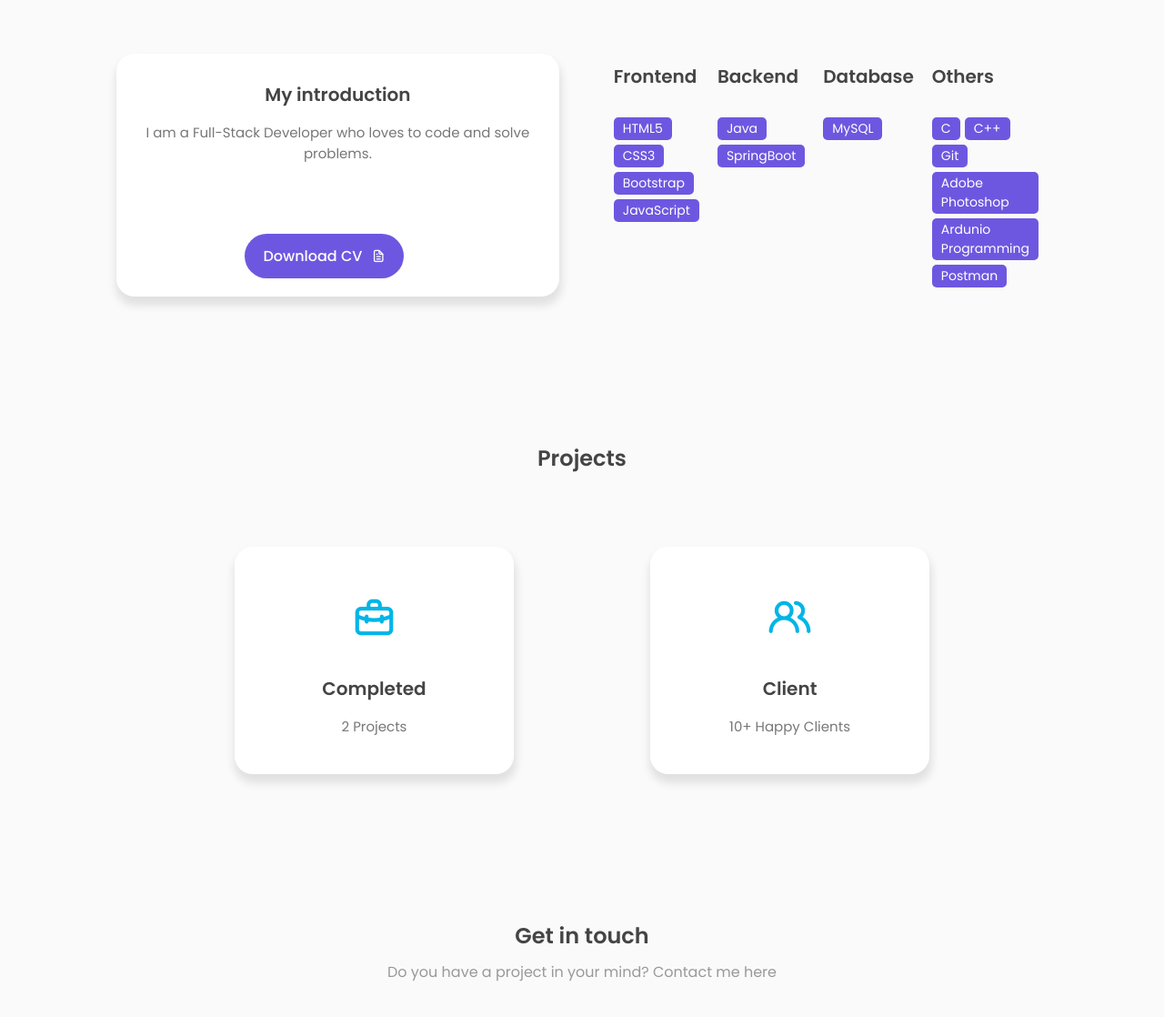
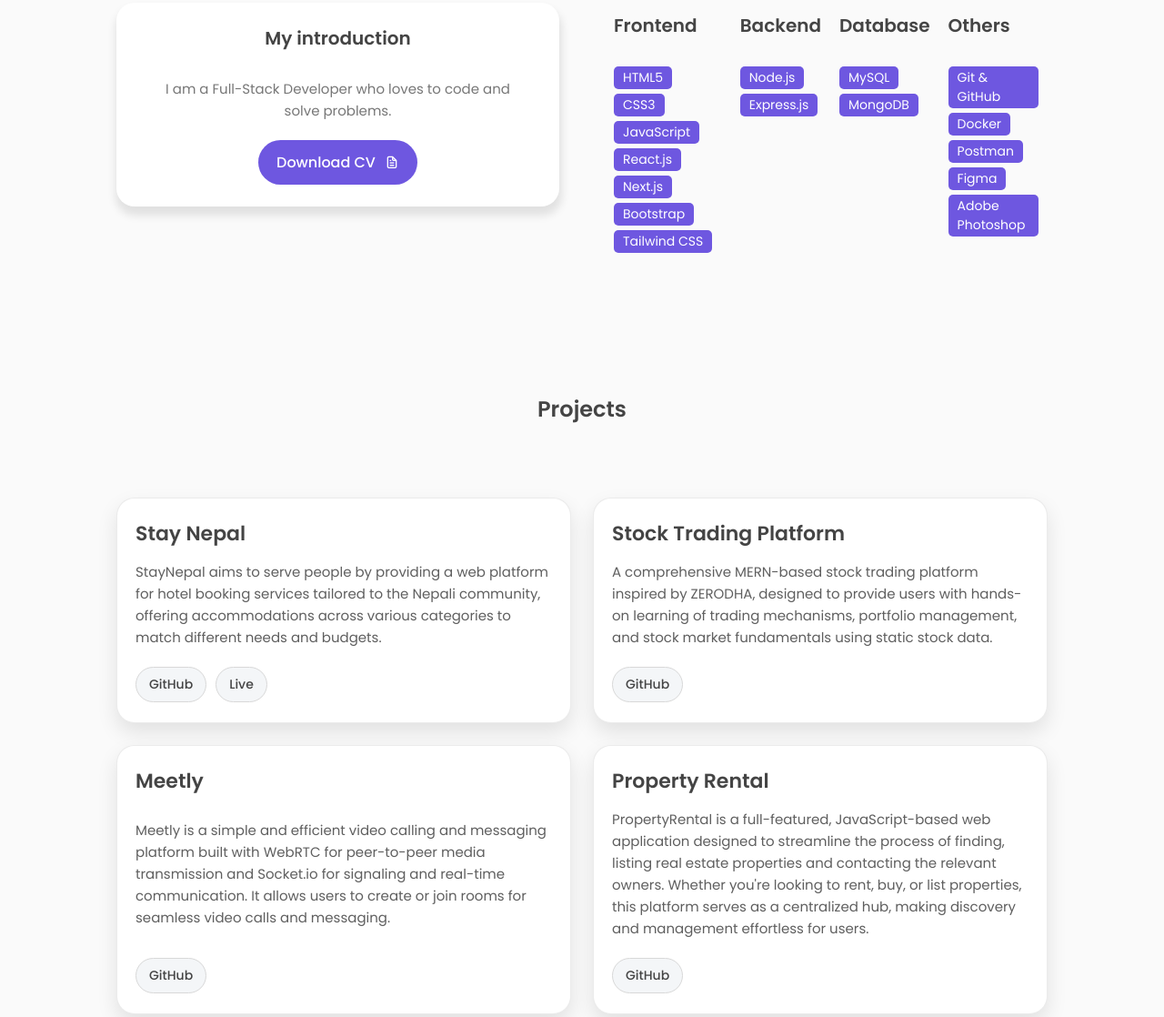
Before and after one commit to sandeshkhadka10/My_Personal_Portfolio, a website: page frontend/index.html in a window 1280 px wide. Shown: the part 936-2054 px from the top of the page at 91% size. Drawn offline with nearby package versions, Linux system fonts and the light colour scheme.

Commit message:
feat:add projects display

```diff
--- a/frontend/index.css
+++ b/frontend/index.css
@@ -194,22 +194,27 @@ body.dark-mode .skills-list span {
 }
 
 /* Projects Section */
-body.dark-mode .project-box {
-    background: var(--color-white);
-    color: var(--text-color-second);
-    box-shadow: 1px 8px 15px rgba(0, 0, 0, 0.6);
+body.dark-mode .project-card {
+    background: rgb(33, 33, 33);
+    border-color: rgba(255, 255, 255, 0.08);
+    box-shadow: 0 12px 24px rgba(0, 0, 0, 0.35);
 }
-body.dark-mode .project-box h3{
-    color: var(--body-color);
+body.dark-mode .project-card h3 {
+    color: var(--color-white);
 }
-
-body.dark-mode .project-box:hover::after {
+body.dark-mode .project-card p {
+    color: #c9c9c9;
+}
+body.dark-mode .project-links a,
+body.dark-mode .project-link.optional {
+    background: rgba(255, 255, 255, 0.08);
+    color: #f2f2f2;
+    border-color: rgba(255, 255, 255, 0.18);
+}
+body.dark-mode .project-links a:hover {
     background: var(--second-color);
-}
-body.dark-mode .project-box:hover h3,
-body.dark-mode .project-box:hover i,
-body.dark-mode .project-box:hover label {
-    color: var(--color-white);
+    color: #111;
+    border-color: var(--second-color);
 }
 
 /* Contact Section */
@@ -525,13 +530,23 @@ h3{
 }
 
 /* ----- ABOUT INFO ----- */
+#about{
+    padding-block: 4em;
+}
+#about .top-header{
+    margin-bottom: 2.5em;
+}
+#about .row{
+    align-items: flex-start;
+}
 .about-info{
     position: relative;
     display: flex;
     align-items: center;
     flex-direction: column;
-    padding-block: 30px 70px;
-    padding-inline: 20px;
+    justify-content: center;
+    gap: 14px;
+    padding: 24px 22px;
     width: 100%;
     background: var(--color-white);
     box-shadow: 1px 8px 10px 2px var(--first-shadow-color);
@@ -540,17 +555,21 @@ h3{
 .about-info p{
     text-align: center;
     font-size: 15px;
+    line-height: 1.6;
+    max-width: 42ch;
     color: #777;
 }
 .about-btn a{
-    position: absolute;
-    right: 35%;
-    bottom: 20px;
+    position: static;
+    display: inline-flex;
+    align-items: center;
+    justify-content: center;
+    margin-top: 6px;
     background: var(--first-color);
     color: var(--color-white);
     border-radius: 30px;
 }
-.about-btn button:hover{
+.about-btn a:hover{
     background: var(--first-color-hover);
 }
 
@@ -576,53 +595,63 @@ h3{
 
 /* ----- PROJECTS BOX ----- */
 .project-container{
+    display: grid;
+    grid-template-columns: repeat(2, minmax(280px, 1fr));
+    width: 100%;
+    gap: 24px;
+}
+.project-card{
     display: flex;
-    width: 100%;
-    justify-content: space-evenly;
-    gap: 20px;
-    flex-wrap: wrap;
-}
-.project-box{
-    position: relative;
-    display: flex;
-    justify-content: center;
-    align-items: center;
     flex-direction: column;
-    width: 30%;
-    height: 250px;
+    justify-content: space-between;
+    gap: 14px;
+    min-height: 245px;
     background: var(--color-white);
     border-radius: 20px;
-    box-shadow: 1px 8px 10px 2px var(--first-shadow-color);
-    overflow: hidden;
+    border: 1px solid rgba(0, 0, 0, 0.08);
+    box-shadow: 0 10px 22px var(--first-shadow-color);
+    padding: 22px 20px;
+    transition: transform .28s ease, box-shadow .28s ease;
 }
-.project-box>i{
-    font-size: 50px;
-    color: #00B5E7;
-    margin-bottom: 25px;
+.project-card:hover{
+    transform: translateY(-6px);
+    box-shadow: 0 16px 30px rgba(0, 0, 0, 0.16);
 }
-.project-box label{
+.project-card h3{
+    font-size: 22px;
+    margin-bottom: 0;
+    color: var(--text-color-second);
+}
+.project-card p{
+    color: #5f5f5f;
     font-size: 15px;
-    color: #777;
+    line-height: 1.6;
 }
-.project-box::after, .contact-info::after{
-    content: "";
-    position: absolute;
-    bottom: -100%;
+.project-links{
+    display: flex;
+    flex-wrap: wrap;
+    gap: 10px;
+    margin-top: 6px;
+}
+.project-links a,
+.project-link.optional{
+    text-decoration: none;
+    font-size: 14px;
+    font-weight: 500;
+    padding: 8px 14px;
+    border-radius: 999px;
+    border: 1px solid #d8d8d8;
+    background: #f4f6f8;
+    color: var(--text-color-second);
+}
+.project-links a:hover{
     background: var(--second-color);
-    width: 100%;
-    height: 100%;
-    transition: .4s;
-    z-index: 1;
+    border-color: var(--second-color);
+    color: var(--color-white);
 }
-.project-box:hover.project-box::after,
-.contact-info:hover.contact-info::after{
-    bottom: 0;
-}
-.project-box:hover.project-box i,
-.project-box:hover.project-box>h3,
-.project-box:hover.project-box>label{
-    color: var(--color-white);
-    z-index: 2;
+.project-link.optional{
+    cursor: default;
+    opacity: .85;
 }
 
 /* ----- CONTACT BOX ----- */
@@ -847,10 +876,8 @@ footer{
         width: 100%;
     }
     .project-container{
-        justify-content: center;
-    }
-    .project-box{
-        width: 80%;
+        grid-template-columns: 1fr;
+        gap: 18px;
     }
 
 }
@@ -861,8 +888,12 @@ footer{
     .featured-name{
         font-size: 40px;
     }
-    .project-box{
-        width: 100%;
+    .project-card{
+        min-height: 230px;
+        padding: 18px;
+    }
+    .project-card h3{
+        font-size: 20px;
     }
     .form-inputs{
         flex-direction: column;
--- a/frontend/index.html
+++ b/frontend/index.html
@@ -120,8 +120,11 @@
                         <div class="skills-list">
                             <span>HTML5</span>
                             <span>CSS3</span>
+                            <span>JavaScript</span>
+                            <span>React.js</span>
+                            <span>Next.js</span>
                             <span>Bootstrap</span>
-                            <span>JavaScript</span>
+                            <span>Tailwind CSS</span>
                         </div>
                     </div>
                     <div class="skills-box">
@@ -129,8 +132,8 @@
                             <h3>Backend</h3>
                         </div>
                         <div class="skills-list">
-                            <span>Java</span>
-                            <span>SpringBoot</span>
+                            <span>Node.js</span>
+                            <span>Express.js</span>
                         </div>
                     </div>
                     <div class="skills-box">
@@ -139,6 +142,7 @@
                         </div>
                         <div class="skills-list">
                             <span>MySQL</span>
+                            <span>MongoDB</span>
                         </div>
                     </div>
                     <div class="skills-box">
@@ -146,12 +150,11 @@
                             <h3>Others</h3>
                         </div>
                         <div class="skills-list">
-                            <span>C</span>
-                            <span>C++</span>
-                            <span>Git</span>
+                            <span>Git & GitHub</span>
+                            <span>Docker</span>
+                            <span>Postman</span>
+                            <span>Figma</span>
                             <span>Adobe Photoshop</span>
-                            <span>Ardunio Programming</span>
-                            <span>Postman</span>
                         </div>
                     </div>
                 </div>
@@ -164,15 +167,34 @@
                 <h1>Projects</h1>
             </div>
             <div class="project-container">
-                <div class="project-box">
-                    <i class="uil uil-briefcase-alt"></i>
-                    <h3>Completed</h3>
-                    <label>2 Projects</label>
+                <div class="project-card">
+                    <h3>Stay Nepal</h3>
+                    <p>StayNepal aims to serve people by providing a web platform for hotel booking services tailored to the Nepali community, offering accommodations across various categories to match different needs and budgets.</p>
+                    <div class="project-links">
+                        <a href="https://github.com/sandeshkhadka10/StayNepal" target="_blank" rel="noopener noreferrer">GitHub</a>
+                        <a href="https://staynepal.onrender.com/listing" target="_blank" rel="noopener noreferrer">Live</a>
+                    </div>
                 </div>
-                <div class="project-box">
-                    <i class="uil uil-users-alt"></i>
-                    <h3>Client</h3>
-                    <label>10+ Happy Clients</label>
+                <div class="project-card">
+                    <h3>Stock Trading Platform</h3>
+                    <p>A comprehensive MERN-based stock trading platform inspired by ZERODHA, designed to provide users with hands-on learning of trading mechanisms, portfolio management, and stock market fundamentals using static stock data.</p>
+                    <div class="project-links">
+                        <a href="https://github.com/sandeshkhadka10/Stock-Trading-Platform" target="_blank" rel="noopener noreferrer">GitHub</a>
+                    </div>
+                </div>
+                <div class="project-card">
+                    <h3>Meetly</h3>
+                    <p>Meetly is a simple and efficient video calling and messaging platform built with WebRTC for peer-to-peer media transmission and Socket.io for signaling and real-time communication. It allows users to create or join rooms for seamless video calls and messaging.</p>
+                    <div class="project-links">
+                        <a href="https://github.com/sandeshkhadka10/Meetly" target="_blank" rel="noopener noreferrer">GitHub</a>
+                    </div>
+                </div>
+                <div class="project-card">
+                    <h3>Property Rental</h3>
+                    <p>PropertyRental is a full-featured, JavaScript-based web application designed to streamline the process of finding, listing real estate properties and contacting the relevant owners. Whether you're looking to rent, buy, or list properties, this platform serves as a centralized hub, making discovery and management effortless for users.</p>
+                    <div class="project-links">
+                        <a href="https://github.com/sandeshkhadka10/PropertyRental" target="_blank" rel="noopener noreferrer">GitHub</a>
+                    </div>
                 </div>
             </div>
           </section>
```
Also changed, not shown: 1 other file.
